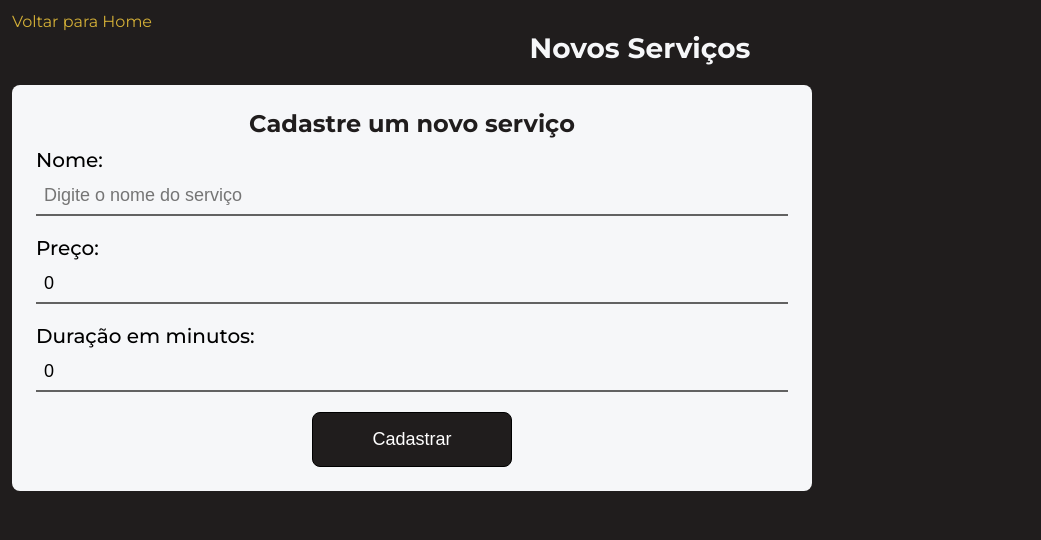
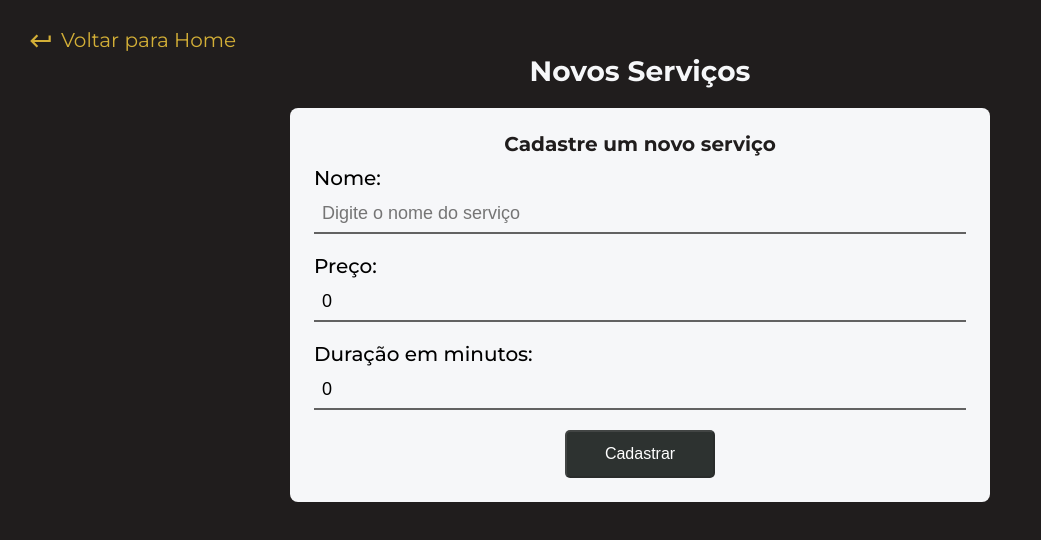
Before and after one commit to EduardoAugustoFReis/TCC-FrontEnd, a React (Vite) app: page /new-service in a window 1280 px wide. Shown: the top 540 px of the page, without its empty margins (0-1041 px from the left). Built offline with nearby package versions, Linux system fonts and the light colour scheme; sample sign-in values are in the browser's storage.

Commit message:
estilização da página NewService

```diff
--- a/src/pages/MyAccount/styles.ts
+++ b/src/pages/MyAccount/styles.ts
@@ -21,7 +21,7 @@ export const MyAccountContainer = styled.div`
   a {
     font-size: 2rem;
     padding: 1.3rem 0 0 1.3rem;
-    width: 30%;
+    width: fit-content;
     display: flex;
     gap: .7rem;
     color: ${({ theme }) => theme.colors.gold};
@@ -41,7 +41,6 @@ export const MyAccountContainer = styled.div`
     }
 
     a {
-      width: 60%;
       font-size: 1.4rem;
       svg{
         font-size: 1.9rem;
--- a/src/pages/NewService/index.tsx
+++ b/src/pages/NewService/index.tsx
@@ -3,6 +3,7 @@ import { NewServiceContainer, NewServiceForm } from "./styles";
 import Input from "../../components/Input";
 import { useState } from "react";
 import { api } from "../../services/api";
+import { MdOutlineKeyboardReturn } from "react-icons/md";
 
 const NewService = () => {
   const [name, setName] = useState("");
@@ -53,7 +54,7 @@ const NewService = () => {
 
   return (
     <NewServiceContainer>
-      <Link to={`/home`}>Voltar para Home</Link>
+      <span><Link to={`/home`}><MdOutlineKeyboardReturn /> Voltar para Home</Link></span>
       <h1>Novos Serviços</h1>
 
       <main>
--- a/src/pages/NewService/styles.ts
+++ b/src/pages/NewService/styles.ts
@@ -2,7 +2,14 @@ import styled from "styled-components";
 import { breakpoints } from "../../styles/breakpoints";
 
 export const NewServiceContainer = styled.div`
-  padding: 1.2rem;
+  padding: 1.5rem;
+  display: flex;
+  flex-direction: column;
+  align-items: center;
+
+  span{
+    width: 100%;
+  }
 
   h1 {
     text-align: center;
@@ -12,9 +19,16 @@ export const NewServiceContainer = styled.div`
   }
 
   a {
-    font-size: 1.6rem;
+    font-size: 2rem;
+    padding: 1.3rem 0 0 1.3rem;
+    width: fit-content;
+    display: flex;
+    gap: .7rem;
     color: ${({ theme }) => theme.colors.gold};
-
+    transition: .1s;
+    svg{
+      font-size: 2.6rem;
+    }
     &:hover {
       color: ${({ theme }) => theme.colors.white};
     }
@@ -28,6 +42,9 @@ export const NewServiceContainer = styled.div`
 
     a {
       font-size: 1.4rem;
+      svg{
+        font-size: 1.9rem;
+      }
     }
   }
 `;
@@ -37,8 +54,8 @@ export const NewServiceForm = styled.form`
   display: flex;
   flex-direction: column;
   padding: 2.4rem;
-  width: 80rem;
-  margin: 1rem 0;
+  width: 100%;
+  max-width: 80rem;
   border-radius: 0.8rem;
 
   h2 {
@@ -50,16 +67,15 @@ export const NewServiceForm = styled.form`
   button {
     margin: 0 auto;
     margin-top: 1rem;
-    padding: 1.6rem;
+    padding: 1.3rem;
     font-size: 1.8rem;
     width: 20rem;
-    border-radius: 0.8rem;
+    border-radius: 0.5rem;
     color: ${({ theme }) => theme.colors.white};
-    background-color: ${({ theme }) => theme.colors.jetBlack};
-    border: 1px solid ${({ theme }) => theme.colors.black};
+    background-color: ${({ theme }) => theme.colors.greySico};
 
     &:hover {
-      color: ${({ theme }) => theme.colors.gold};
+      background-color: ${({ theme }) => theme.colors.darkJetBlack};
     }
   }
 
@@ -67,13 +83,25 @@ export const NewServiceForm = styled.form`
     width: 30rem;
 
     h2 {
-      font-size: 2.2rem;
+      font-size: 2rem;
     }
 
     button {
       font-size: 1.6rem;
       width: 15rem;
-      padding: 1.2rem;
+    }
+  }
+
+  @media (min-width: ${breakpoints.tablet}) {
+    min-width: 70rem;
+
+    h2 {
+      font-size: 2rem;
+    }
+
+    button {
+      font-size: 1.6rem;
+      width: 15rem;
     }
   }
 `;
```
